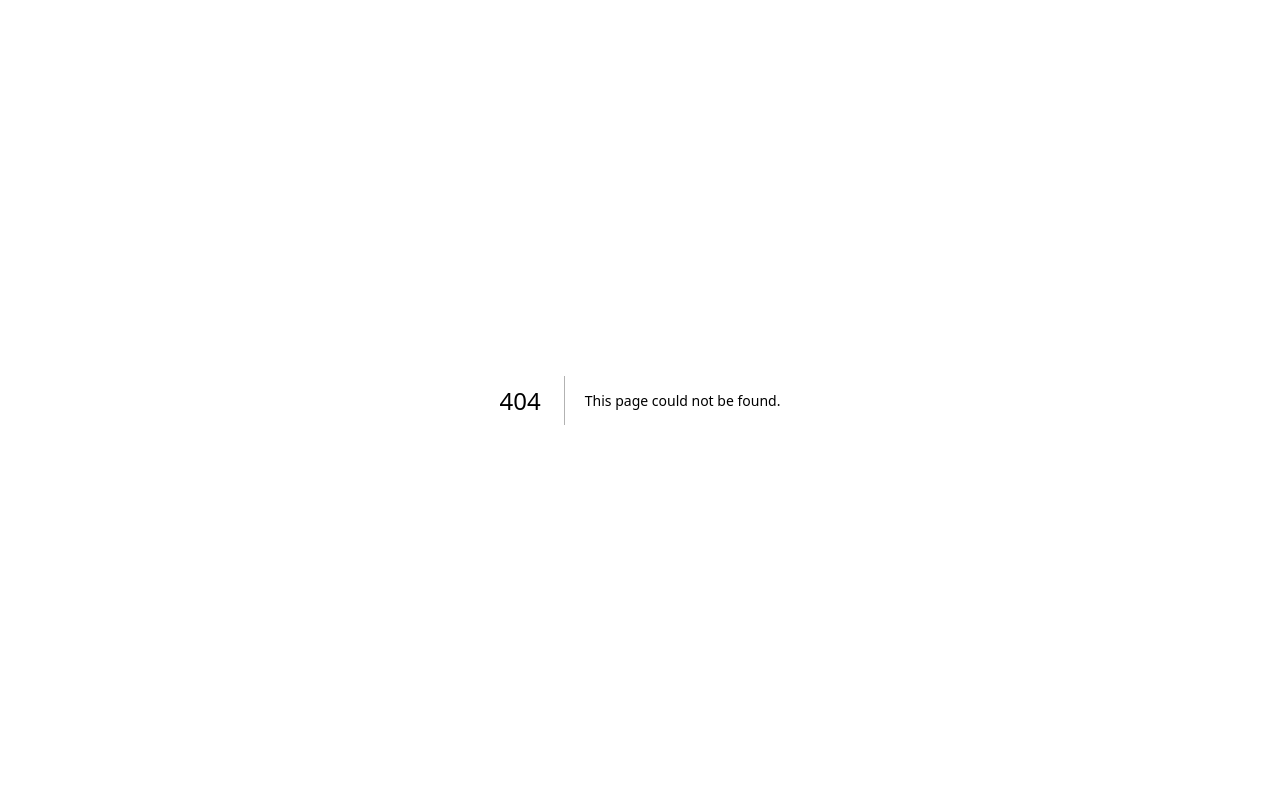
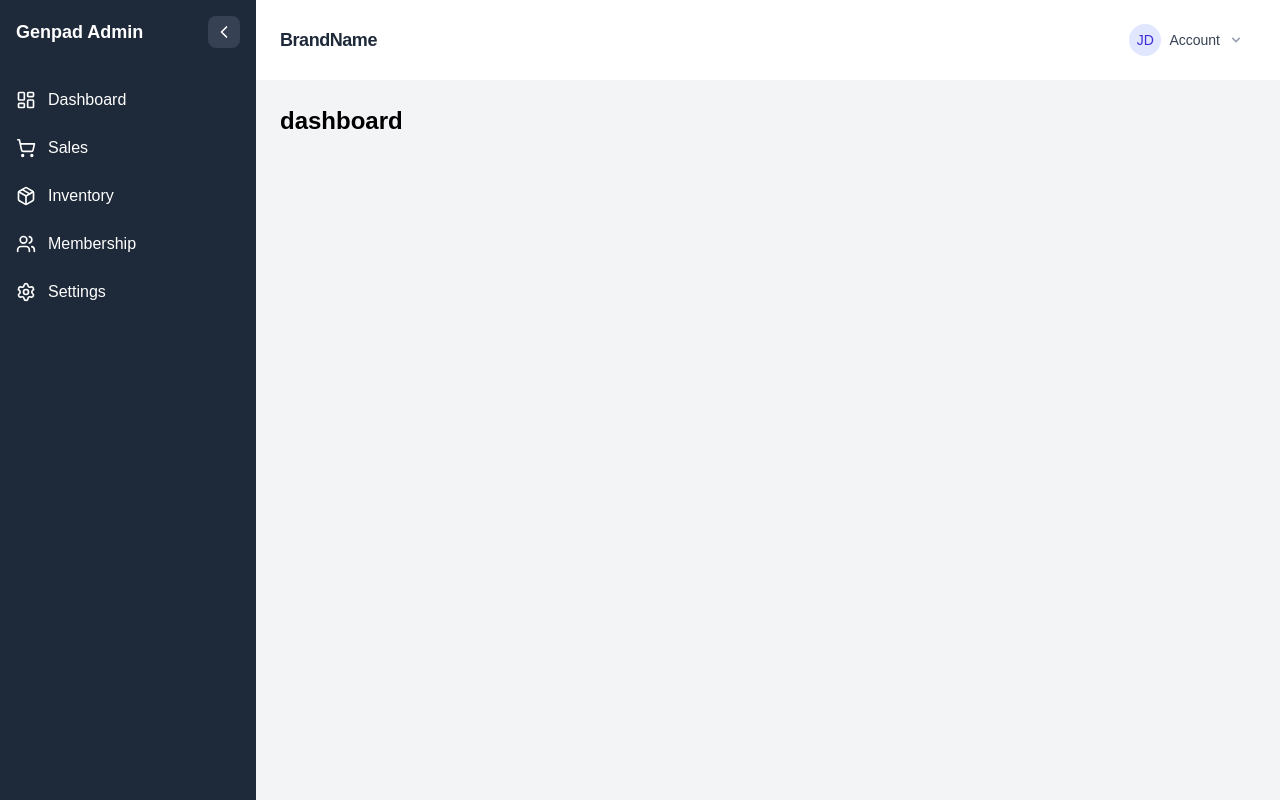
Before and after one commit to yosuahres/genpad-website-local, a Next.js app in the folder apps/web/: page /dashboard in a window 1280 px wide. Before the commit this address had no page. Built offline with nearby package versions, Linux system fonts and the light colour scheme; no server answers.

Commit message:
feat(layout): implement dashboard structure with collapsible sidebar and logout logic

```diff
--- a/apps/web/package.json
+++ b/apps/web/package.json
@@ -13,6 +13,7 @@
     "@radix-ui/themes": "^3.2.1",
     "@supabase/ssr": "^0.8.0",
     "@supabase/supabase-js": "^2.91.1",
+    "lucide-react": "^0.563.0",
     "next": "16.1.3",
     "react": "19.2.3",
     "react-dom": "19.2.3",
--- a/apps/web/src/app/(dashboard)/page.tsx
+++ /dev/null
@@ -1,18 +0,0 @@
-import LogoutButton from "./LogoutButton";
-import { createClient } from "../../utils/supabase/client";
-
-export default function DashboardPage() {
-  const supabase = createClient();
-
-  supabase.auth.getUser().then(({ data: { user }, error }) => {
-    console.log("Dashboard user:", user);
-    console.log("Dashboard user error:", error);
-  });
-
-  return (
-    <div className="p-4">
-      <h1 className="text-2xl font-bold mb-4">Dashboard</h1>
-      <LogoutButton />
-    </div>
-  );
-}
--- /dev/null
+++ b/apps/web/src/app/dashboard/page.tsx
@@ -0,0 +1,29 @@
+// dashboard/page.tsx
+"use client"; // Required for client-side state/auth logic
+
+import Sidebar from "../../components/Layouts/sidebar/Sidebar";
+import Header from "../../components/Layouts/header/header";
+import { useEffect } from "react";
+import { createClient } from "../../utils/supabase/client";
+
+export default function DashboardPage() {
+  const supabase = createClient();
+
+  useEffect(() => {
+    supabase.auth.getUser().then(({ data: { user }, error }) => {
+      if (user) console.log("Dashboard user:", user);
+    });
+  }, []);
+
+  return (
+    <div className="flex h-screen overflow-hidden">
+      <Sidebar />
+      <main className="flex-1 flex flex-col bg-gray-100 overflow-y-auto">
+        <Header />
+        <div className="p-6">
+          <h2 className="text-2xl font-bold mb-4 text-black">dashboard</h2>
+        </div>
+      </main>
+    </div>
+  );
+}
--- a/apps/web/src/app/layout.tsx
+++ b/apps/web/src/app/layout.tsx
@@ -14,8 +14,8 @@ const geistMono = Geist_Mono({
 });
 
 export const metadata: Metadata = {
-  title: "Create Next App",
-  description: "Generated by create next app",
+  title: "GENPAD Admin",
+  description: "Genpad Admin Panel",
 };
 
 export default function RootLayout({
--- a/apps/web/src/app/(dashboard)/LogoutButton.tsx
+++ b/apps/web/src/components/Layouts/header/LogoutButton.tsx
@@ -16,9 +16,9 @@ export default function LogoutButton() {
     if (error) {
       console.error("Error during logout:", error.message);
     } else {
-      router.push("/login");
+      router.push("/");
+      router.refresh();
     }
-
     setLoading(false);
   };
 
@@ -26,9 +26,14 @@ export default function LogoutButton() {
     <button
       onClick={handleLogout}
       disabled={loading}
-      className="px-4 py-2 bg-red-500 text-white rounded hover:bg-red-600 disabled:opacity-50"
+      className="w-full text-left px-4 py-2 text-sm text-red-600 hover:bg-red-50 transition-colors flex items-center justify-between disabled:opacity-50"
     >
-      {loading ? "Logging out..." : "Logout"}
+      <span>{loading ? "Signing out..." : "Sign out"}</span>
+      {!loading && (
+        <svg xmlns="http://www.w3.org/2000/svg" className="h-4 w-4 opacity-70" fill="none" viewBox="0 0 24 24" stroke="currentColor">
+          <path strokeLinecap="round" strokeLinejoin="round" strokeWidth={2} d="M17 16l4-4m0 0l-4-4m4 4H7m6 4v1a3 3 0 01-3 3H6a3 3 0 01-3-3V7a3 3 0 013-3h4a3 3 0 013 3v1" />
+        </svg>
+      )}
     </button>
   );
 }
--- /dev/null
+++ b/apps/web/src/components/Layouts/header/header.tsx
@@ -0,0 +1,79 @@
+"use client";
+
+import React, { useState, useRef, useEffect } from 'react';
+import LogoutButton from "./LogoutButton";
+import Link from "next/link";
+
+const Header: React.FC = () => {
+  const [isDropdownOpen, setIsDropdownOpen] = useState(false);
+  const dropdownRef = useRef<HTMLDivElement>(null);
+
+  // Close dropdown when clicking outside
+  useEffect(() => {
+    const handleClickOutside = (event: MouseEvent) => {
+      if (dropdownRef.current && !dropdownRef.current.contains(event.target as Node)) {
+        setIsDropdownOpen(false);
+      }
+    };
+    document.addEventListener("mousedown", handleClickOutside);
+    return () => document.removeEventListener("mousedown", handleClickOutside);
+  }, []);
+
+  return (
+    <header className="flex items-center justify-between bg-white px-6 py-4 border-b border-gray-100">
+      <h1 className="text-lg font-semibold text-gray-800 tracking-tight">BrandName</h1>
+
+      <div className="relative" ref={dropdownRef}>
+        <button
+          onClick={() => setIsDropdownOpen(!isDropdownOpen)}
+          className={`flex items-center space-x-2 px-3 py-2 rounded-lg transition-colors duration-200 ${
+            isDropdownOpen ? 'bg-gray-100' : 'hover:bg-gray-50'
+          } focus:outline-none`}
+        >
+          <div className="w-8 h-8 rounded-full bg-indigo-100 flex items-center justify-center text-indigo-700 font-medium text-sm">
+            JD
+          </div>
+          <span className="text-sm font-medium text-gray-700">Account</span>
+          <svg
+            xmlns="http://www.w3.org/2000/svg"
+            className={`h-4 w-4 text-gray-400 transition-transform duration-200 ${isDropdownOpen ? 'rotate-180' : ''}`}
+            viewBox="0 0 20 20"
+            fill="currentColor"
+          >
+            <path fillRule="evenodd" d="M5.293 7.293a1 1 0 011.414 0L10 10.586l3.293-3.293a1 1 0 111.414 1.414l-4 4a1 1 0 01-1.414 0l-4-4a1 1 0 010-1.414z" clipRule="evenodd" />
+          </svg>
+        </button>
+
+        {isDropdownOpen && (
+          <div className="absolute right-0 mt-2 w-56 bg-white border border-gray-100 rounded-xl shadow-xl py-2 z-50 transform origin-top-right transition-all animate-in fade-in zoom-in duration-100">
+            <div className="px-4 py-2 border-b border-gray-50 mb-1">
+              <p className="text-xs text-gray-400 uppercase font-semibold">Settings</p>
+            </div>
+
+            <Link
+              href="/profile"
+              className="block px-4 py-2 text-sm text-gray-700 hover:bg-indigo-50 hover:text-indigo-600 transition-colors"
+              onClick={() => setIsDropdownOpen(false)}
+            >
+              My Profile
+            </Link>
+
+            <Link
+              href="/settings"
+              className="block px-4 py-2 text-sm text-gray-700 hover:bg-indigo-50 hover:text-indigo-600 transition-colors"
+              onClick={() => setIsDropdownOpen(false)}
+            >
+              Account Settings
+            </Link>
+
+            <div className="my-1 border-t border-gray-50"></div>
+
+            <LogoutButton />
+          </div>
+        )}
+      </div>
+    </header>
+  );
+};
+
+export default Header;
--- /dev/null
+++ b/apps/web/src/components/Layouts/sidebar/Sidebar.tsx
@@ -0,0 +1,54 @@
+// components/Layouts/sidebar/Sidebar.tsx
+"use client";
+
+import { useState } from "react";
+import { ChevronLeft, ChevronRight, LayoutDashboard, ShoppingCart, Package, Settings, Users, PenTool, Database } from "lucide-react";
+
+export default function Sidebar() {
+  const [isCollapsed, setIsCollapsed] = useState(false);
+
+  return (
+    <aside
+      className={`bg-gray-800 text-white flex flex-col transition-all duration-300 ease-in-out ${
+        isCollapsed ? "w-20" : "w-64"
+      }`}
+    >
+      {/* Header & Toggle Button */}
+      <div className="p-4 flex items-center justify-between">
+        {!isCollapsed && <span className="text-lg font-bold whitespace-nowrap">Genpad Admin</span>}
+        <button
+          onClick={() => setIsCollapsed(!isCollapsed)}
+          className="p-1.5 rounded-lg bg-gray-700 hover:bg-gray-600 transition-colors"
+        >
+          {isCollapsed ? <ChevronRight size={20} /> : <ChevronLeft size={20} />}
+        </button>
+      </div>
+
+      <nav className="flex-1 mt-4">
+        <ul className="space-y-2 px-2">
+          <SidebarItem icon={<LayoutDashboard size={20} />} label="Dashboard" isCollapsed={isCollapsed} href="/dashboard" />
+          <SidebarItem icon={<ShoppingCart size={20} />} label="Sales" isCollapsed={isCollapsed} href="/sales" />
+          <SidebarItem icon={<Package size={20} />} label="Inventory" isCollapsed={isCollapsed} href="/inventory" />
+          <SidebarItem icon={<Users size={20} />} label="Membership" isCollapsed={isCollapsed} href="/membership" />
+          <SidebarItem icon={<Settings size={20} />} label="Settings" isCollapsed={isCollapsed} href="/settings" />
+        </ul>
+      </nav>
+    </aside>
+  );
+}
+
+// Small helper component for nav items
+function SidebarItem({ icon, label, isCollapsed, href }: { icon: React.ReactNode, label: string, isCollapsed: boolean, href: string }) {
+  return (
+    <li>
+      <a href={href} className="flex items-center p-2 rounded-md hover:bg-gray-700 transition-colors group">
+        <div className="min-w-[20px]">{icon}</div>
+        <span className={`ml-3 transition-opacity duration-300 whitespace-nowrap ${
+          isCollapsed ? "opacity-0 w-0 overflow-hidden" : "opacity-100 w-auto"
+        }`}>
+          {label}
+        </span>
+      </a>
+    </li>
+  );
+}
--- a/apps/web/src/middleware.ts
+++ b/apps/web/src/middleware.ts
@@ -2,6 +2,12 @@ import { createServerClient, type CookieOptions } from '@supabase/ssr';
 import { NextResponse, type NextRequest } from 'next/server';
 
 export async function middleware(request: NextRequest) {
+  let response = NextResponse.next({
+    request: {
+      headers: request.headers,
+    },
+  });
+
   const supabase = createServerClient(
     process.env.NEXT_PUBLIC_SUPABASE_URL!,
     process.env.NEXT_PUBLIC_SUPABASE_ANON_KEY!,
@@ -11,42 +17,53 @@ export async function middleware(request: NextRequest) {
           return request.cookies.get(name)?.value;
         },
         set(name: string, value: string, options: CookieOptions) {
+          // Update request cookies and the response headers
           request.cookies.set({ name, value, ...options });
+          response = NextResponse.next({
+            request: {
+              headers: request.headers,
+            },
+          });
+          response.cookies.set({ name, value, ...options });
         },
         remove(name: string, options: CookieOptions) {
           request.cookies.set({ name, value: '', ...options });
+          response = NextResponse.next({
+            request: {
+              headers: request.headers,
+            },
+          });
+          response.cookies.set({ name, value: '', ...options });
         },
       },
     }
   );
 
-  const { data: { user }, error } = await supabase.auth.getUser();
+  const { data: { user } } = await supabase.auth.getUser();
+
   const url = request.nextUrl.clone();
-
-  console.log('Middleware triggered for:', url.pathname);
-  console.log('Session:', user);
-  console.log('Session details:', user);
-  console.log('Error:', error);
 
   if (url.pathname.startsWith('/dashboard')) {
     if (!user) {
-      console.log('Redirecting to /login');
       url.pathname = '/';
       return NextResponse.redirect(url);
     }
   }
 
-  if (url.pathname.startsWith('/login') || url.pathname.startsWith('/register')) {
+  const isAuthPage = url.pathname === '/' || url.pathname.startsWith('/') || url.pathname.startsWith('/register');
+
+  if (isAuthPage) {
     if (user) {
-      console.log('Redirecting to /dashboard');
       url.pathname = '/dashboard';
       return NextResponse.redirect(url);
     }
   }
 
-  return NextResponse.next();
+  return response;
 }
 
 export const config = {
-  matcher: ['/((?!_next/static|_next/image|favicon.ico).*)'],
+  matcher: [
+    '/((?!_next/static|_next/image|favicon.ico|.*\\.(?:svg|png|jpg|jpeg|gif|webp)$).*)',
+  ],
 };
```
Also changed, not shown: 1 other file (tests, documents, lock files or other folders).
